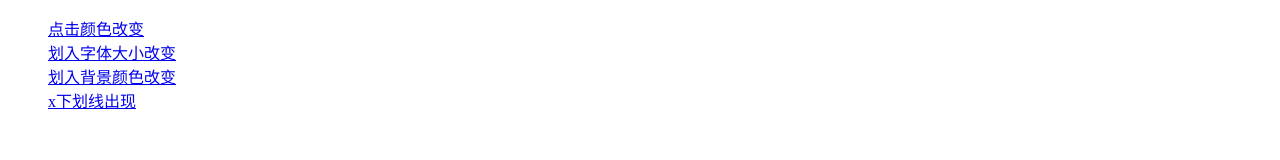
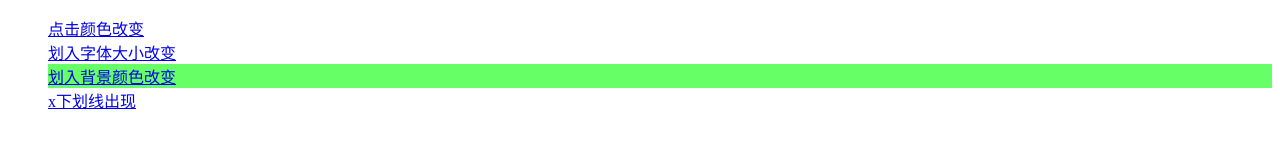
Before and after one commit to Ricardo-M/Ricardo-M.github.io, a plain HTML site: page index.html in a window 1280 px wide. In both pictures the pointer is over the item "划入背景颜色改变". Drawn offline with Linux system fonts and the light colour scheme.

Commit message:
a标签 伪类标签

```diff
--- a/index.html
+++ b/index.html
@@ -15,7 +15,7 @@
 
     li.three:link { color: #ff0000}
     li.three:visited { color: #0000ff}
-    li.three:hover { blickground: #66ff66}
+    li.three:hover { background: #66ff66}
 
     li.four:link { color: #ff0000; text-decoration: none}
     li.four:visited { color: #0000ff; text-decoration: none}
```
